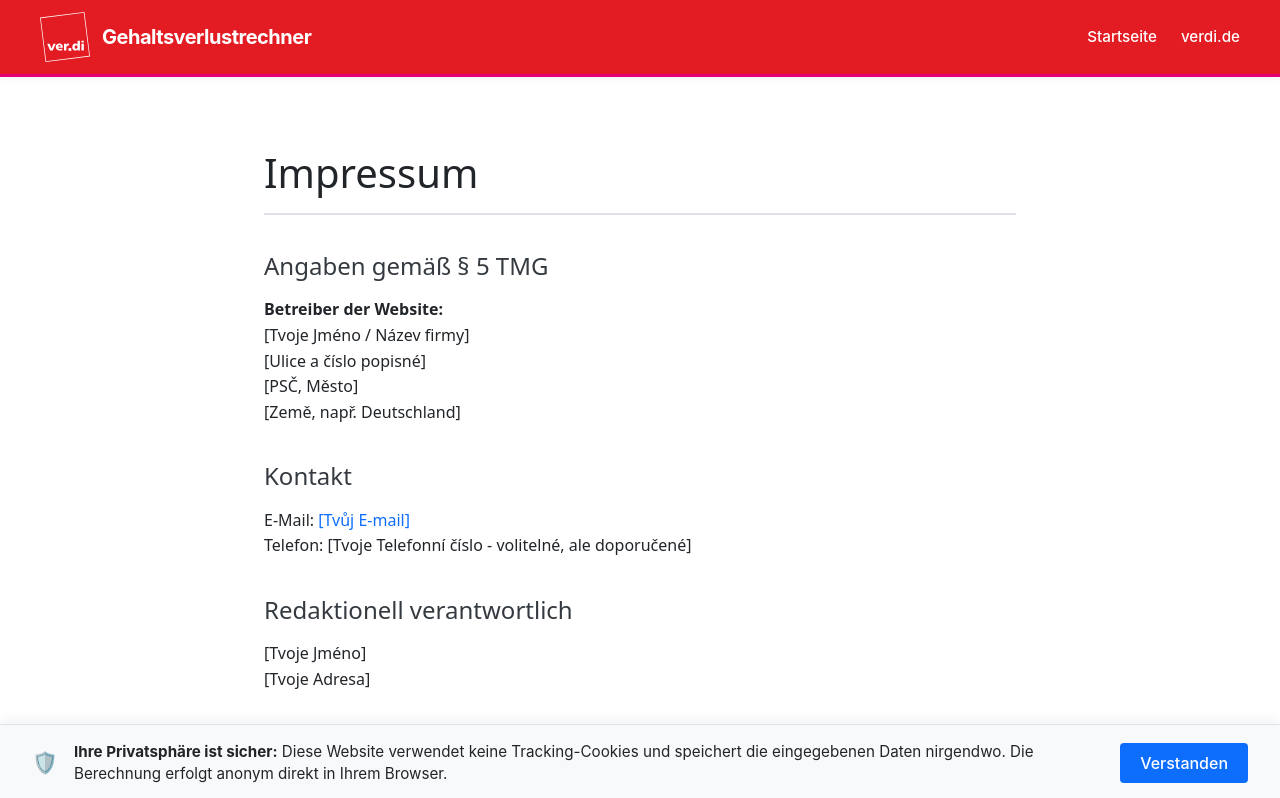
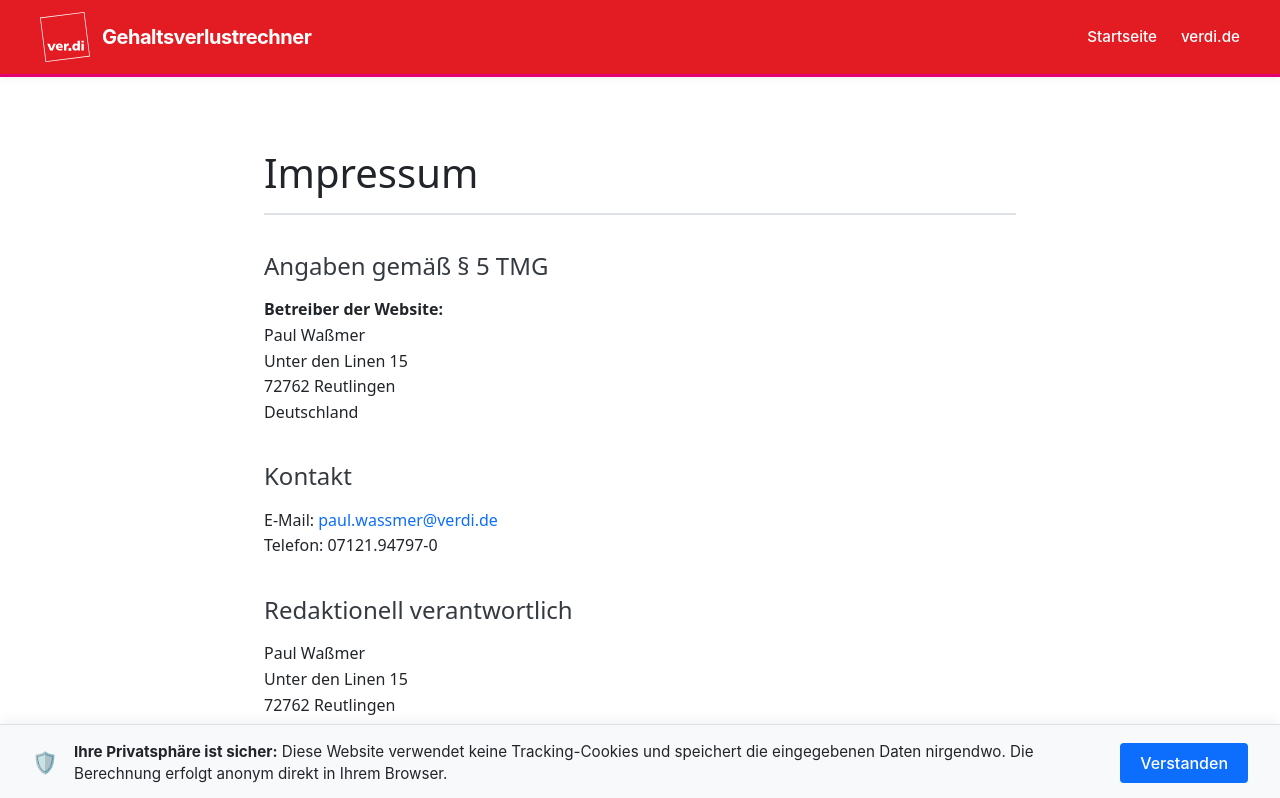
Before and after one commit to maravondra/verdi-gehalt-rechner, an Angular app: page /impressum in a window 1280 px wide. Shown: the top 798 px of the page. Built offline with nearby package versions, Linux system fonts and the light colour scheme.

Commit message:
impressum

```diff
--- a/src/app/pages/home/home-page.component.html
+++ b/src/app/pages/home/home-page.component.html
@@ -16,12 +16,12 @@
     <div class="calculator-card">
       <h2>Gehaltsvergleich T-Systems – Telekom</h2>
       <p style="color: var(--text-secondary); margin-bottom: 1.5rem; font-size: 0.95rem">
-        Vergleiche die Gehaltsentwicklung zwischen T-Systems und Telekom seit 2023 und sieh wieviel
+        Vergleiche die Gehaltsentwicklung zwischen T-Systems und Telekom seit 2024 und sieh wieviel
         Gehalt dir entgangen ist.
       </p>
 
       <div class="form-group">
-        <label for="salary2023">Brutto Jahresgehalt 2023 (EUR)</label>
+        <label for="salary2023">Brutto Jahresgehalt 2024 (EUR)</label>
         <input
           type="number"
           id="salary2023"
--- a/src/app/pages/impressum/impressum.html
+++ b/src/app/pages/impressum/impressum.html
@@ -5,26 +5,28 @@
     <h2>Angaben gemäß § 5 TMG</h2>
     <p>
       <strong>Betreiber der Website:</strong><br />
-      [Tvoje Jméno / Název firmy]<br />
-      [Ulice a číslo popisné]<br />
-      [PSČ, Město]<br />
-      [Země, např. Deutschland]
+      Paul Waßmer<br />
+      Unter den Linen 15<br />
+      72762 Reutlingen<br />
+      Deutschland
     </p>
   </section>
 
   <section class="impressum-section">
     <h2>Kontakt</h2>
     <p>
-      E-Mail: <a href="mailto:[Tvůj E-mail]">[Tvůj E-mail]</a><br />
-      Telefon: [Tvoje Telefonní číslo - volitelné, ale doporučené]
+      E-Mail: <a href="mailto:paul.wassmer@verdi.de">paul.wassmer@verdi.de</a><br />
+      Telefon: 07121.94797-0
     </p>
   </section>
 
   <section class="impressum-section">
     <h2>Redaktionell verantwortlich</h2>
     <p>
-      [Tvoje Jméno]<br />
-      [Tvoje Adresa]
+      Paul Waßmer<br />
+      Unter den Linen 15<br />
+      72762 Reutlingen<br />
+      Deutschland
     </p>
   </section>
 
```
